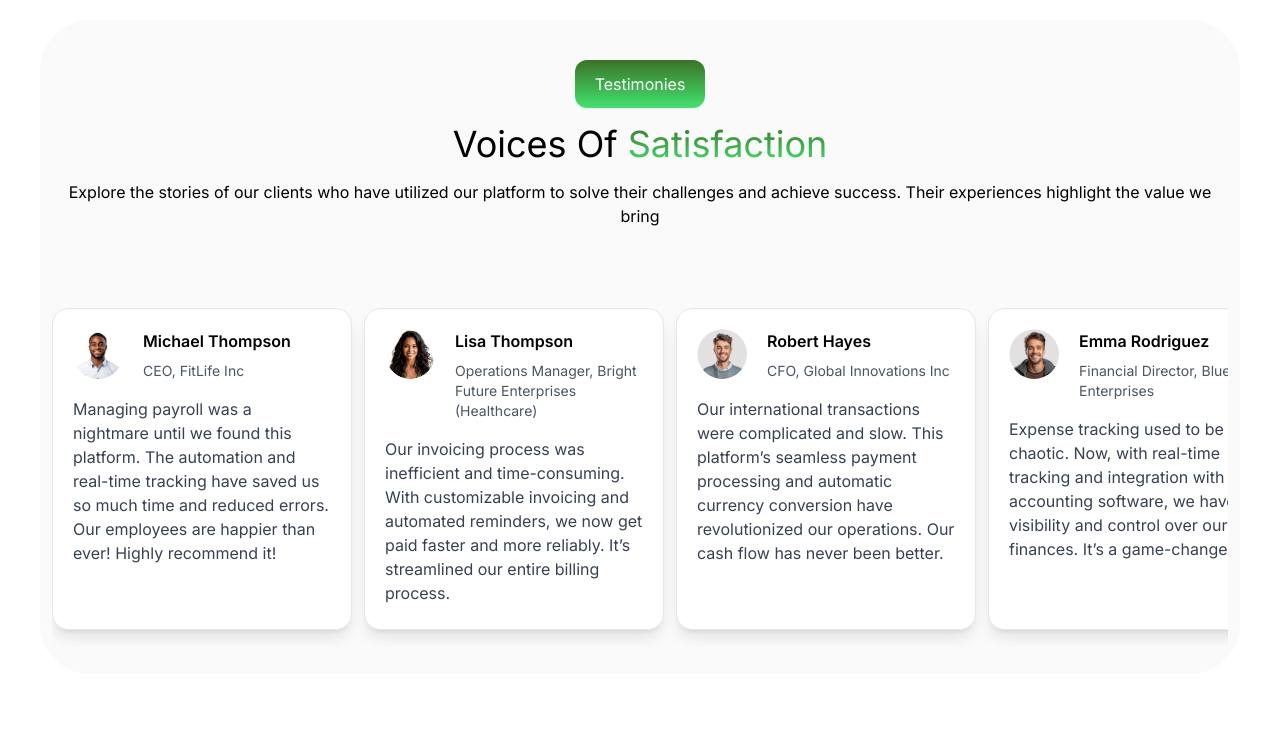
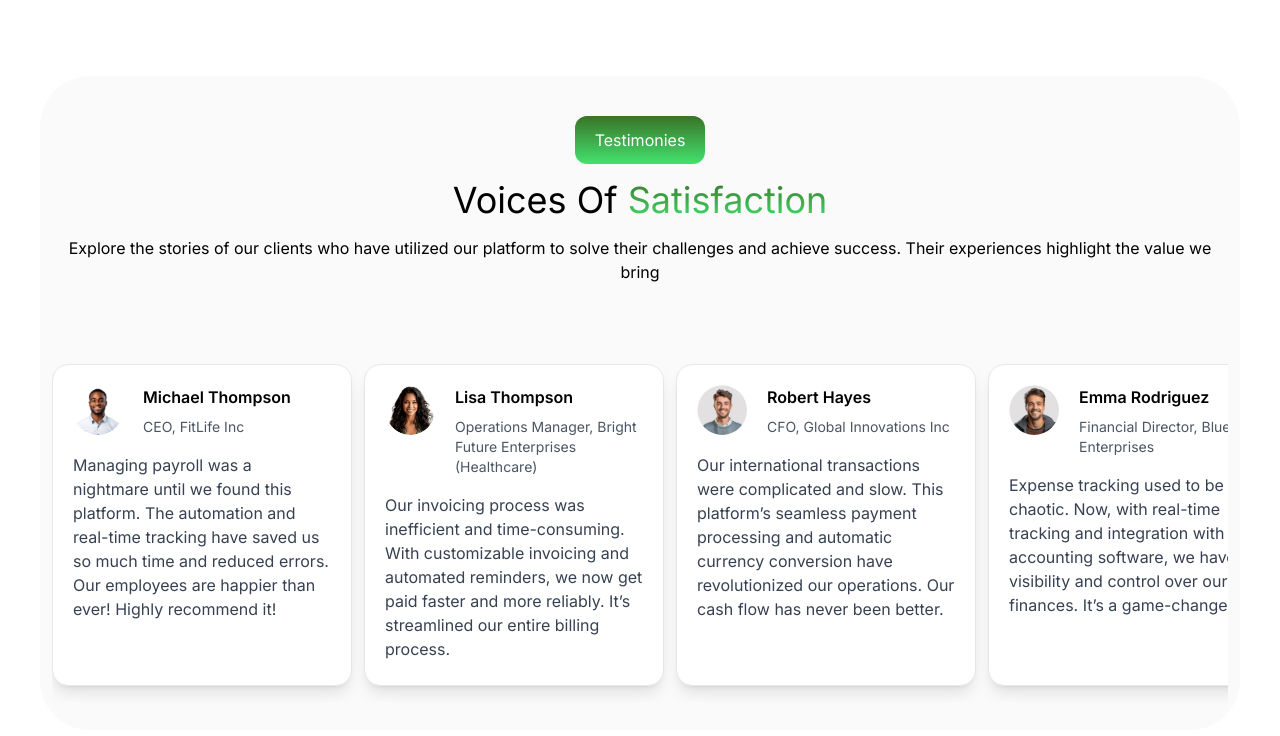
Before and after one commit to DaramolaD/synflow, a Next.js app: page / in a window 1280 px wide. Shown: the part 4228-4964 px from the top of the page. Before the commit the page ends 4902 px from the top, so only its background shows below. Built offline with nearby package versions, Linux system fonts and the light colour scheme.

Commit message:
Additonal style

```diff
--- a/src/components/organism/Testimonies.tsx
+++ b/src/components/organism/Testimonies.tsx
@@ -12,7 +12,7 @@ import avatar_9 from "@/assets/avatar_9.jpg";
 
 const Testimonies = () => {
   return (
-    <div className="sectionContainer px-5 md:px-10 overflow-hidden w-full">
+    <div className="sectionContainer px-5 md:px-10 pt-10 pb-7 md:pb-12 md:pt-14 overflow-hidden w-full">
       <div className="flex flex-col gap-10 md:gap-16 items-center justify-center bg-dark-60 px-3 pt-10 pb-7 rounded-2xl md:rounded-[50px]">
         <div className="flex flex-col gap-4 text-center items-center justify-center">
           <div className="flex px-5 p-3 w-fit bg-gradient-to-t from-primary-main to-primary-15 rounded-xl">
```
